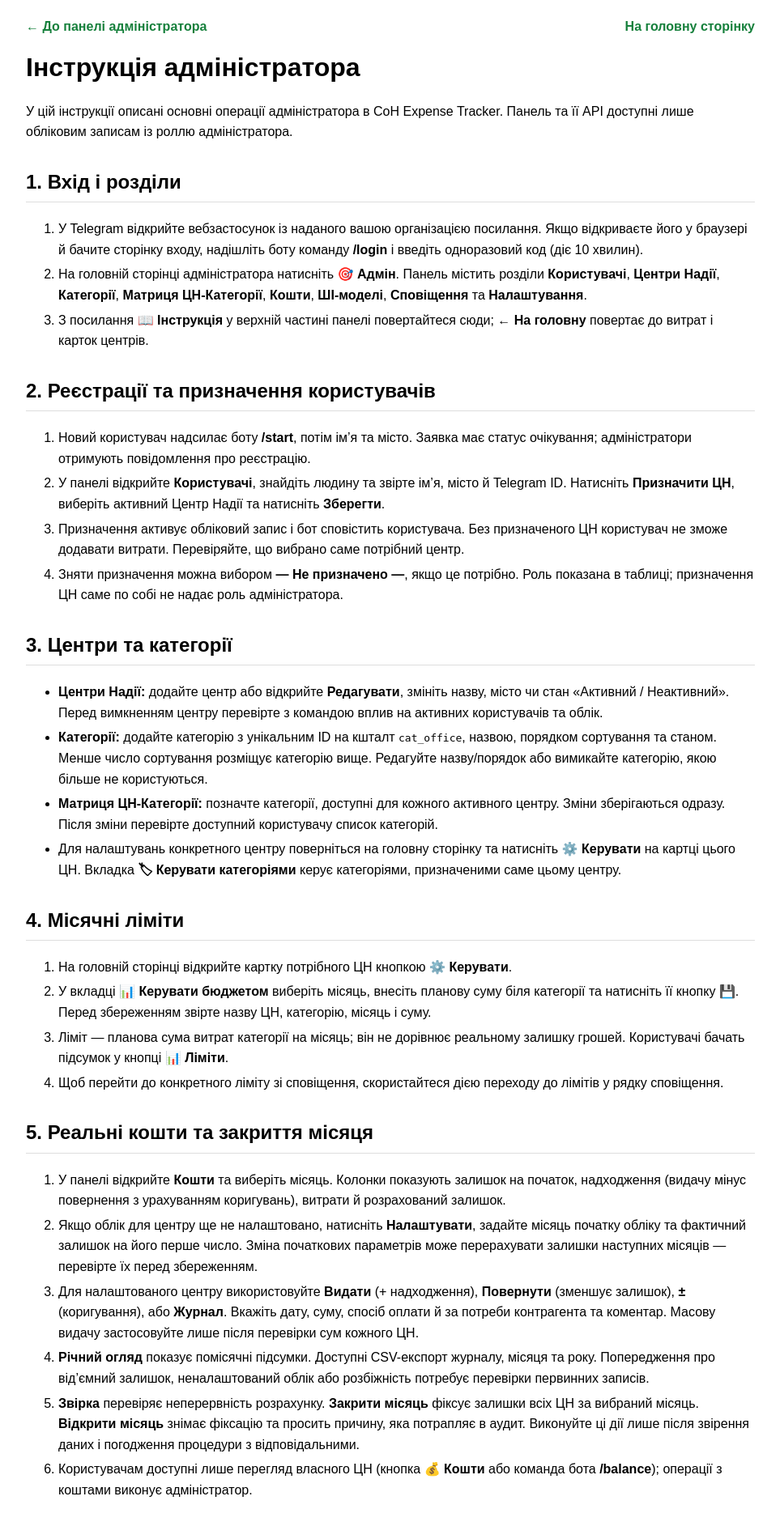
After one commit to onivan/cohbbot, a FastAPI app: template templates/admin_instruction.html in a window 1280 px wide. The commit adds this page. Shown: the top 1885 px of the page at 81% size, without its empty margins (158-1121 px from the left). Run offline with FastAPI, Linux system fonts and the light colour scheme; the template is opened without the code that fills it, so the values that code supplies are empty; parts of the project's set-up code (start-up, migrations or seed data) failed here and were passed over.

Commit message:
feat(admin): add protected administrator guide

```diff
--- /dev/null
+++ b/templates/admin_instruction.html
@@ -0,0 +1,93 @@
+<!DOCTYPE html>
+<html lang="uk">
+<head>
+    <meta charset="UTF-8">
+    <meta name="viewport" content="width=device-width, initial-scale=1.0">
+    <meta name="user-id" content="{{ user_id or '' }}">
+    <title>Інструкція адміністратора</title>
+    <link rel="stylesheet" href="/static/css/style.css">
+    <style>
+        body { max-width: 900px; margin: 0 auto; padding: 20px; line-height: 1.6; }
+        header { display: flex; justify-content: space-between; align-items: center; gap: 12px; flex-wrap: wrap; }
+        header a { color: #16803c; font-weight: bold; text-decoration: none; }
+        h1 { margin: 12px 0; }
+        h2 { margin-top: 30px; border-bottom: 1px solid #ddd; padding-bottom: 5px; }
+        li { margin: 5px 0; }
+        .note { padding: 10px 14px; border-left: 4px solid #e5a400; background: #fff8e1; }
+        code { overflow-wrap: anywhere; }
+    </style>
+</head>
+<body>
+    <header>
+        <a href="/admin">← До панелі адміністратора</a>
+        <a href="/">На головну сторінку</a>
+    </header>
+    <main>
+        <h1>Інструкція адміністратора</h1>
+        <p>У цій інструкції описані основні операції адміністратора в CoH Expense Tracker. Панель та її API доступні лише обліковим записам із роллю адміністратора.</p>
+
+        <h2>1. Вхід і розділи</h2>
+        <ol>
+            <li>У Telegram відкрийте вебзастосунок із наданого вашою організацією посилання. Якщо відкриваєте його у браузері й бачите сторінку входу, надішліть боту команду <strong>/login</strong> і введіть одноразовий код (діє 10 хвилин).</li>
+            <li>На головній сторінці адміністратора натисніть <strong>🎯 Адмін</strong>. Панель містить розділи <strong>Користувачі</strong>, <strong>Центри Надії</strong>, <strong>Категорії</strong>, <strong>Матриця ЦН-Категорії</strong>, <strong>Кошти</strong>, <strong>ШІ-моделі</strong>, <strong>Сповіщення</strong> та <strong>Налаштування</strong>.</li>
+            <li>З посилання <strong>📖 Інструкція</strong> у верхній частині панелі повертайтеся сюди; <strong>← На головну</strong> повертає до витрат і карток центрів.</li>
+        </ol>
+
+        <h2>2. Реєстрації та призначення користувачів</h2>
+        <ol>
+            <li>Новий користувач надсилає боту <strong>/start</strong>, потім ім’я та місто. Заявка має статус очікування; адміністратори отримують повідомлення про реєстрацію.</li>
+            <li>У панелі відкрийте <strong>Користувачі</strong>, знайдіть людину та звірте ім’я, місто й Telegram ID. Натисніть <strong>Призначити ЦН</strong>, виберіть активний Центр Надії та натисніть <strong>Зберегти</strong>.</li>
+            <li>Призначення активує обліковий запис і бот сповістить користувача. Без призначеного ЦН користувач не зможе додавати витрати. Перевіряйте, що вибрано саме потрібний центр.</li>
+            <li>Зняти призначення можна вибором <strong>— Не призначено —</strong>, якщо це потрібно. Роль показана в таблиці; призначення ЦН саме по собі не надає роль адміністратора.</li>
+        </ol>
+
+        <h2>3. Центри та категорії</h2>
+        <ul>
+            <li><strong>Центри Надії:</strong> додайте центр або відкрийте <strong>Редагувати</strong>, змініть назву, місто чи стан «Активний / Неактивний». Перед вимкненням центру перевірте з командою вплив на активних користувачів та облік.</li>
+            <li><strong>Категорії:</strong> додайте категорію з унікальним ID на кшталт <code>cat_office</code>, назвою, порядком сортування та станом. Менше число сортування розміщує категорію вище. Редагуйте назву/порядок або вимикайте категорію, якою більше не користуються.</li>
+            <li><strong>Матриця ЦН-Категорії:</strong> позначте категорії, доступні для кожного активного центру. Зміни зберігаються одразу. Після зміни перевірте доступний користувачу список категорій.</li>
+            <li>Для налаштувань конкретного центру поверніться на головну сторінку та натисніть <strong>⚙️ Керувати</strong> на картці цього ЦН. Вкладка <strong>🏷 Керувати категоріями</strong> керує категоріями, призначеними саме цьому центру.</li>
+        </ul>
+
+        <h2>4. Місячні ліміти</h2>
+        <ol>
+            <li>На головній сторінці відкрийте картку потрібного ЦН кнопкою <strong>⚙️ Керувати</strong>.</li>
+            <li>У вкладці <strong>📊 Керувати бюджетом</strong> виберіть місяць, внесіть планову суму біля категорії та натисніть її кнопку <strong>💾</strong>. Перед збереженням звірте назву ЦН, категорію, місяць і суму.</li>
+            <li>Ліміт — планова сума витрат категорії на місяць; він не дорівнює реальному залишку грошей. Користувачі бачать підсумок у кнопці <strong>📊 Ліміти</strong>.</li>
+            <li>Щоб перейти до конкретного ліміту зі сповіщення, скористайтеся дією переходу до лімітів у рядку сповіщення.</li>
+        </ol>
+
+        <h2>5. Реальні кошти та закриття місяця</h2>
+        <ol>
+            <li>У панелі відкрийте <strong>Кошти</strong> та виберіть місяць. Колонки показують залишок на початок, надходження (видачу мінус повернення з урахуванням коригувань), витрати й розрахований залишок.</li>
+            <li>Якщо облік для центру ще не налаштовано, натисніть <strong>Налаштувати</strong>, задайте місяць початку обліку та фактичний залишок на його перше число. Зміна початкових параметрів може перерахувати залишки наступних місяців — перевірте їх перед збереженням.</li>
+            <li>Для налаштованого центру використовуйте <strong>Видати</strong> (+ надходження), <strong>Повернути</strong> (зменшує залишок), <strong>±</strong> (коригування), або <strong>Журнал</strong>. Вкажіть дату, суму, спосіб оплати й за потреби контрагента та коментар. Масову видачу застосовуйте лише після перевірки сум кожного ЦН.</li>
+            <li><strong>Річний огляд</strong> показує помісячні підсумки. Доступні CSV-експорт журналу, місяця та року. Попередження про від’ємний залишок, неналаштований облік або розбіжність потребує перевірки первинних записів.</li>
+            <li><strong>Звірка</strong> перевіряє неперервність розрахунку. <strong>Закрити місяць</strong> фіксує залишки всіх ЦН за вибраний місяць. <strong>Відкрити місяць</strong> знімає фіксацію та просить причину, яка потрапляє в аудит. Виконуйте ці дії лише після звірення даних і погодження процедури з відповідальними.</li>
+            <li>Користувачам доступні лише перегляд власного ЦН (кнопка <strong>💰 Кошти</strong> або команда бота <strong>/balance</strong>); операції з коштами виконує адміністратор.</li>
+        </ol>
+
+        <h2>6. Журнал сповіщень і рішення щодо чеків</h2>
+        <ol>
+            <li>У розділі <strong>Сповіщення</strong> відфільтруйте записи за станом, типом, прочитаністю, рішенням, ЦН і датами. Використовуйте пагінацію для старіших/новіших записів.</li>
+            <li>Для повідомлення про чек перегляньте чек і дані користувача. Натисніть <strong>Погодити</strong>, підтвердьте намір додати витрату, а потім у запитах перевірте/введіть суму, дату (YYYY-MM-DD), назву й категорію. Після успішного рішення погоджена витрата буде додана до обліку.</li>
+            <li>Натисніть <strong>Відхилити</strong>, якщо документ не є допустимою витратою. До погодження витрата не створюється; після рішення статус заявки стане «Відхилено», а користувач отримає повідомлення в Telegram.</li>
+            <li>Використовуйте <strong>Чат</strong> для уточнення з користувачем. Окремо можна позначити запис прочитаним/непрочитаним та відкрити/позначити опрацьованим. Статус прочитання — не те саме, що результат рішення.</li>
+            <li>Сповіщення про пороги й перевитрати допомагають знайти центр/місяць/категорію для перевірки; перехід у ліміти відкриває відповідний контекст.</li>
+        </ol>
+
+        <h2>7. PDF-звіт витрат</h2>
+        <p>На головній сторінці виберіть один конкретний ЦН та потрібний місяць, потім натисніть <strong>📄 Звіт PDF</strong>. Адміністратор може формувати звіт для різних ЦН, але не загальний PDF за режимом «усі центри». У звіті є витрати й підсумки за категоріями; фото чеків до нього не включаються. Команди Telegram-бота для створення PDF наразі немає.</p>
+
+        <h2>8. ШІ-моделі та бюджетні сповіщення</h2>
+        <ul>
+            <li><strong>ШІ-моделі:</strong> цей розділ змінює сервіс розпізнавання для всіх користувачів. Додавання/редагування потребує назви, ID моделі OpenRouter і чинного API-ключа; активуйте потрібну модель та перевірте роботу розпізнавання. Під час редагування залиште поле ключа порожнім, щоб не змінювати збережений ключ. Не надсилайте ключі в чатах і не додавайте їх до документів чи коду.</li>
+            <li>Для оцінки вартості вкажіть обидва тарифи (вхідні й вихідні токени). Якщо тарифи невідомі або не задані, вартість не розраховується. Показана заповненість означає лише наявність полів у відповіді моделі, а не точність розпізнавання; повні метрики якості наразі не прийняті як функція релізу.</li>
+            <li><strong>Налаштування → Бюджетні сповіщення:</strong> задайте поріг 1–100% (типово 90%) та збережіть. Сповіщення створюється при першому досягненні порогу для ЦН/категорії/місяця після внесення витрати.</li>
+        </ul>
+
+        <h2>9. Якщо виникла проблема</h2>
+        <p class="note">Якщо панель повертає на сторінку входу, отримайте новий код через <strong>/login</strong>. Якщо повідомляється про відсутність прав, перевірте, що відкрито правильний Telegram-акаунт і для нього призначена роль адміністратора; зверніться до власника системи. Якщо дані чи розпізнаний чек сумнівні, не підтверджуйте рішення або суму, доки не звірите їх із першоджерелом.</p>
+    </main>
+</body>
+</html>
```
Also changed, not shown: docs/PRE_RELEASE_PLAN.md (+11 -15 lines), instruction.md (+36 -37 lines), templates/admin.html (+5 -2 lines), webapp.py (+26 -0 lines).
